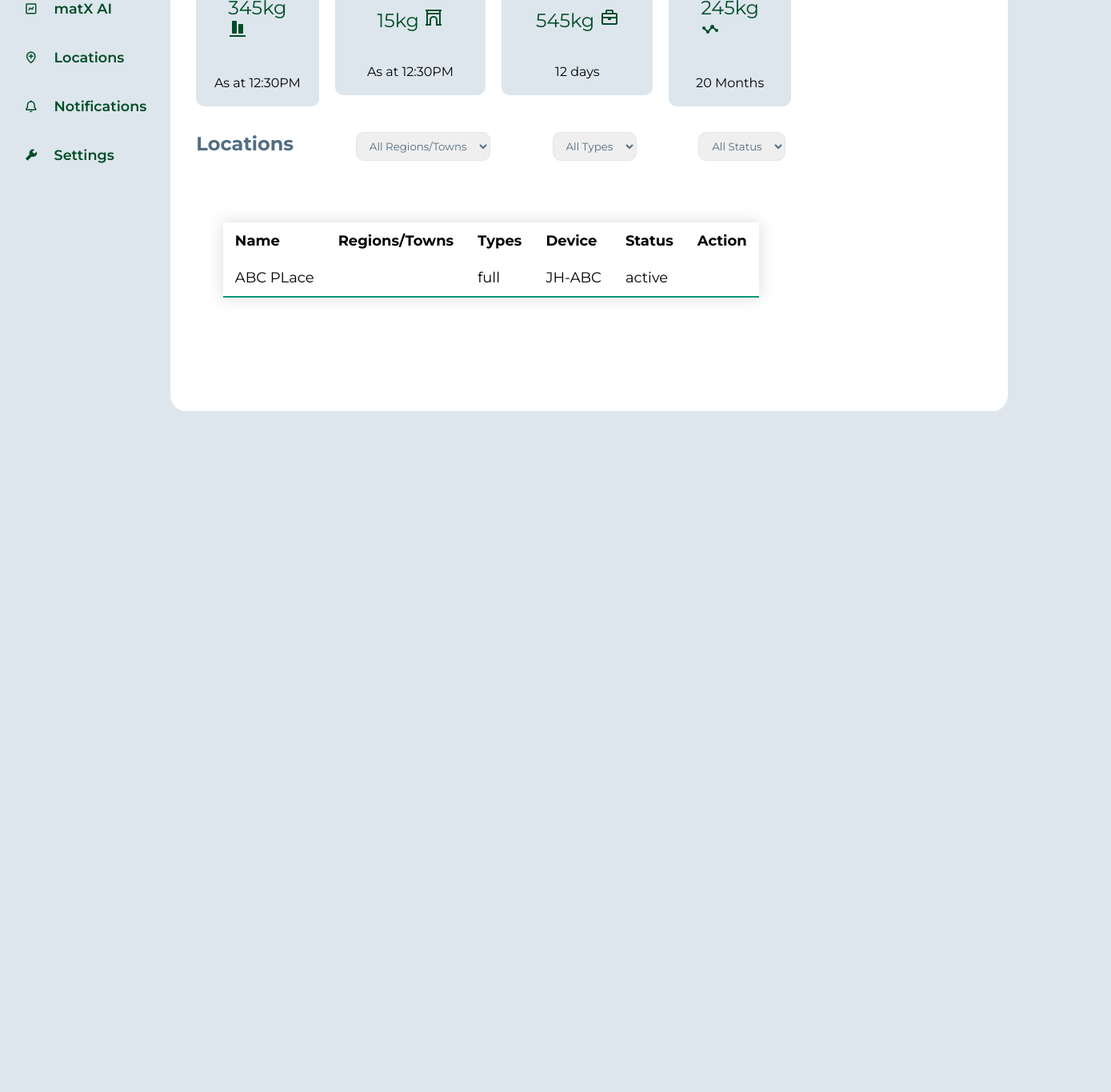
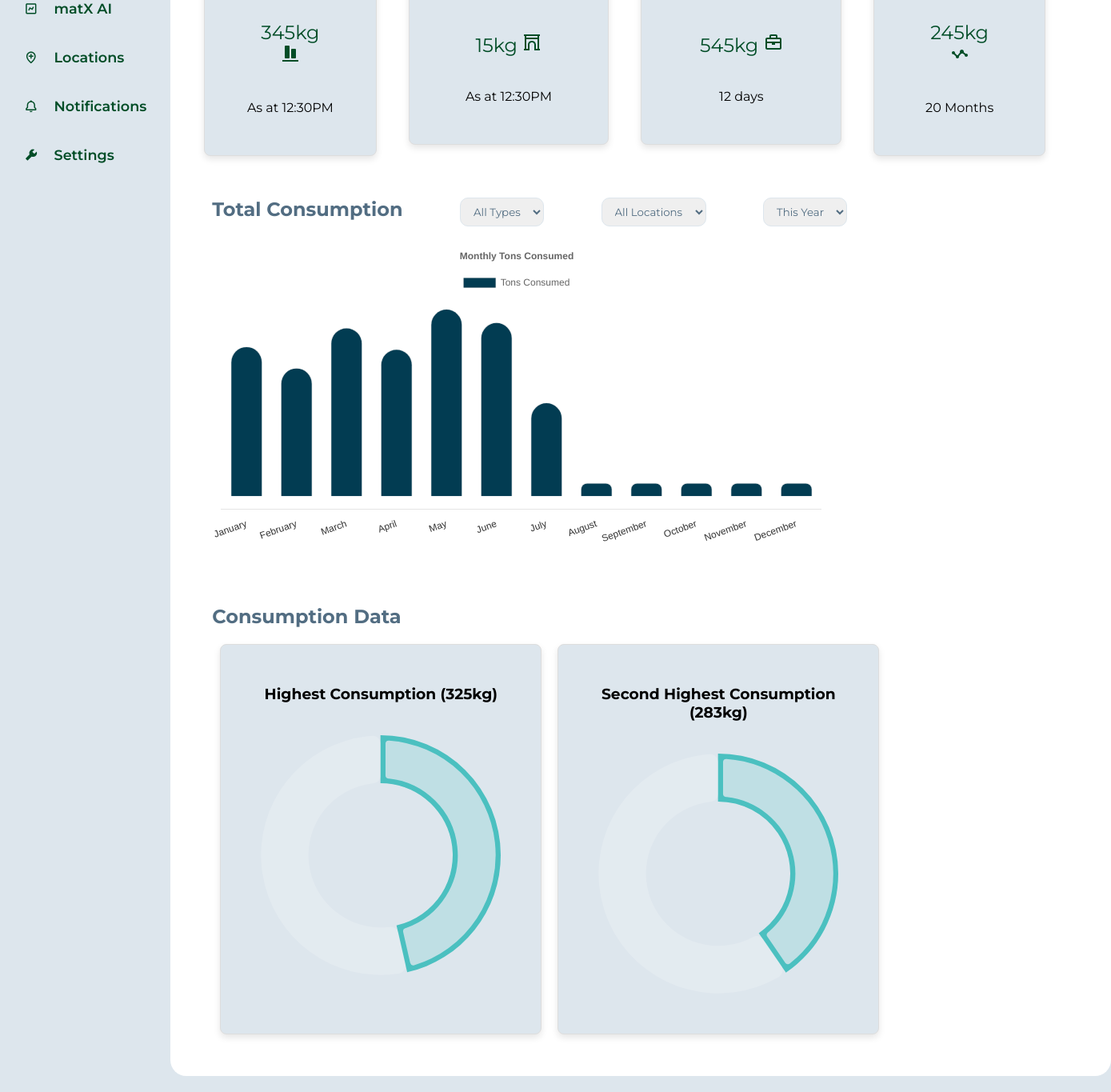
Before and after one commit to Aftermath001/Dashboard, a React (Vite) app: page /content in a window 1280 px wide. Shown: the part 258-1623 px from the top of the page at 80% size, 1389 px wide, since content can reach past the window. Before the commit the page ends 800 px from the top, so only its background shows below. Built offline with nearby package versions, Linux system fonts and the light colour scheme.

Commit message:
Dashboard

```diff
--- a/package.json
+++ b/package.json
@@ -10,7 +10,9 @@
     "preview": "vite preview"
   },
   "dependencies": {
+    "chart.js": "^4.4.3",
     "react": "^18.3.1",
+    "react-chartjs-2": "^5.2.0",
     "react-dom": "^18.3.1",
     "react-icons": "^5.2.1"
   },
--- /dev/null
+++ b/src/components/Consumption.jsx
@@ -0,0 +1,79 @@
+import React from 'react';
+import { Bar } from 'react-chartjs-2';
+import { Chart as ChartJS, CategoryScale, LinearScale, BarElement, Title, Tooltip, Legend } from 'chart.js';
+
+ChartJS.register(CategoryScale, LinearScale, BarElement, Title, Tooltip, Legend);
+
+const Consumption = () => {
+  const data = {
+    labels: ['January', 'February', 'March', 'April', 'May', 'June', 'July', 'August', 'September', 'October', 'November', 'December'],
+    datasets: [
+      {
+        label: 'Tons Consumed',
+        data: [5.6, 4.8, 6.3, 5.5, 7, 6.5, 3.5, 0.5, 0.5, 0.5, 0.5, 0.5],
+        backgroundColor: 'rgba(2, 60, 82)',
+        borderWidth: 1,
+        borderRadius: Number.MAX_VALUE, // Ensures rounded corners all around
+        barPercentage: 0.8, // Optional: Adjusts the width of the bars
+      },
+    ],
+  };
+
+  const options = {
+    responsive: true,
+    plugins: {
+      legend: {
+        position: 'top',
+      },
+      title: {
+        display: true,
+        text: 'Monthly Tons Consumed',
+      },
+    },
+    scales: {
+      x: {
+        ticks: {
+          color: '#333',
+        },
+        grid: {
+          display: false,
+        },
+        offset: true, // Adds a gap between x-axis and the chart area
+      },
+      y: {
+        display: false, // Hides y-axis
+        offset: true, // Adds a gap between y-axis and the chart area
+      },
+    },
+  };
+  return (
+    <div className='container'>
+      <div className="list--header">
+        <h2>Total Consumption</h2>
+        <select>
+          <option value='Full'>All Types</option>
+          <option value='Full'>Full</option>
+          <option value='Express'>Express</option>
+        </select>
+        <select>
+          <option value="Nairobi">All Locations</option>
+          <option value="Nairobi">Nairobi</option>
+          <option value='Kisumu'>Kisumu</option>
+          <option value='Malindi'>Malindi</option>
+          <option value='Mombasa'>Mombasa</option>
+          <option value='Eldoret'>Eldoret</option>
+        </select>
+        <select>
+          <option value='Online'>This Year</option>
+          <option value='Online'>2023</option>
+          <option value='Offline'>2022</option>
+        </select>
+      </div>
+      <div className="bar-graph">
+        <Bar data={data} options={options} />
+      </div>
+    </div>
+  );
+};
+
+export default Consumption;
--- a/src/components/Content.jsx
+++ b/src/components/Content.jsx
@@ -3,12 +3,16 @@ import ContentHeader from './ContentHeader'
 import '../styles/content.css'
 import Card from './Card'
 import LocationList from './LocationList'
+import Consumption from './Consumption'
+import LocationConsumption from './LocationConsumption'
 const Content = () => {
   return (
     <div className='content'>
         <ContentHeader/>
         <Card />
-        <LocationList />
+        <Consumption />
+        <LocationConsumption />
+        {/* <LocationList /> */}
 
     </div>
   )
--- a/src/components/ContentHeader.jsx
+++ b/src/components/ContentHeader.jsx
@@ -4,9 +4,6 @@ const ContentHeader = () => {
   return (
     <div className='content-header'>
         <h1 className="header--title">Overview</h1>
-        <div className="header--activity">
-
-        </div>
 
     </div>
   )
--- /dev/null
+++ b/src/components/LocationConsumption.jsx
@@ -0,0 +1,95 @@
+import React from 'react';
+import { Pie } from 'react-chartjs-2';
+import { Chart as ChartJS, Title, Tooltip, Legend, ArcElement } from 'chart.js';
+import '../styles/locationconsumption.css';
+
+// Register the necessary components for Chart.js
+ChartJS.register(Title, Tooltip, Legend, ArcElement);
+
+const LocationConsumption = () => {
+    // Data for the pie charts
+    const data1 = {
+        labels: ['Consumption', 'Remaining'],
+        datasets: [
+            {
+                label: 'Highest Consumption',
+                data: [325, 375], // 325 is the consumed, 375 is the remaining (100% - 46% = 54%)
+                backgroundColor: ['rgba(75, 192, 192, 0.2)', 'rgba(255, 255, 255, 0.2)'],
+                borderColor: ['rgba(75, 192, 192, 1)', 'rgba(255, 255, 255, 1)'],
+                borderWidth: [6, 0], // Thicker border for consumed part
+                borderRadius: [10, 10], // Rounded borders
+                borderAlign: 'inner', // Border inside the chart
+            },
+        ],
+    };
+
+    const data2 = {
+        labels: ['Consumption', 'Remaining'],
+        datasets: [
+            {
+                label: 'Second Highest Consumption',
+                data: [283, 417], // 283 is the consumed, 417 is the remaining (100% - 41% = 59%)
+                backgroundColor: ['rgba(75, 192, 192, 0.2)', 'rgba(255, 255, 255, 0.2)'],
+                borderColor: ['rgba(75, 192, 192, 1)', 'rgba(255, 255, 255, 1)'],
+                borderWidth: [6, 0], // Thicker border for consumed part
+                borderRadius: [10, 10], // Rounded borders
+                borderAlign: 'inner', // Border inside the chart
+            },
+        ],
+    };
+
+    // Options for the pie charts
+    const options = {
+        plugins: {
+            tooltip: {
+                callbacks: {
+                    label: (tooltipItem) => {
+                        const percentage = Math.round(tooltipItem.raw / (tooltipItem.raw + 1) * 100);
+                        return `${tooltipItem.label}: ${percentage}%`;
+                    }
+                }
+            },
+            legend: {
+                display: false,
+            },
+            datalabels: {
+                display: true,
+                color: 'black',
+                formatter: (value) => {
+                    const total = data1.datasets[0].data.reduce((acc, val) => acc + val, 0);
+                    const percentage = Math.round((value / total) * 100);
+                    return `${percentage}%`;
+                },
+                font: {
+                    weight: 'bold',
+                    size: 16,
+                },
+            },
+        },
+        cutout: '60%', // Adjust as needed
+    };
+
+    return (
+        <div className='container'>
+            <div className="list--header">
+                <h2>Consumption Data</h2>
+            </div>
+            <div className="cards-container">
+                <div className="card">
+                    <h3>Highest Consumption (325kg)</h3>
+                    <div className="chart-container">
+                        <Pie data={data1} options={options} />
+                    </div>
+                </div>
+                <div className="card">
+                    <h3>Second Highest Consumption (283kg)</h3>
+                    <div className="chart-container">
+                        <Pie data={data2} options={options} />
+                    </div>
+                </div>
+            </div>
+        </div>
+    );
+};
+
+export default LocationConsumption;
--- /dev/null
+++ b/src/styles/consumption.css
@@ -0,0 +1,17 @@
+.container {
+
+    background: #dde6ed;
+    border-radius: 10px;
+}
+
+.list--header {
+    padding-top: 0px;
+    display: flex;
+    justify-content: space-between;
+    align-items: center;
+    margin-bottom: 20px;
+}
+
+  .bar-graph {
+    margin-top: 20px;
+}
--- /dev/null
+++ b/src/styles/locationconsumption.css
@@ -0,0 +1,28 @@
+.container {
+    padding: 20px;
+}
+
+.list--header {
+    margin-bottom: 20px;
+}
+
+.cards-container {
+    display: flex;
+    justify-content: space-between;
+}
+
+.card {
+    flex: 1;
+    margin: 0 10px;
+    padding: 50px;
+    border: 1px solid #ddd;
+    border-radius: 8px;
+    text-align: center;
+    box-shadow: 0 4px 8px rgba(0, 0, 0, 0.1);
+}
+
+.chart-container {
+    width: 100%;
+    height: 300px; /* Adjust the height as needed */
+    margin-top: 20px;
+}
```
Also changed, not shown: 1 other file (tests, documents, lock files or other folders).
